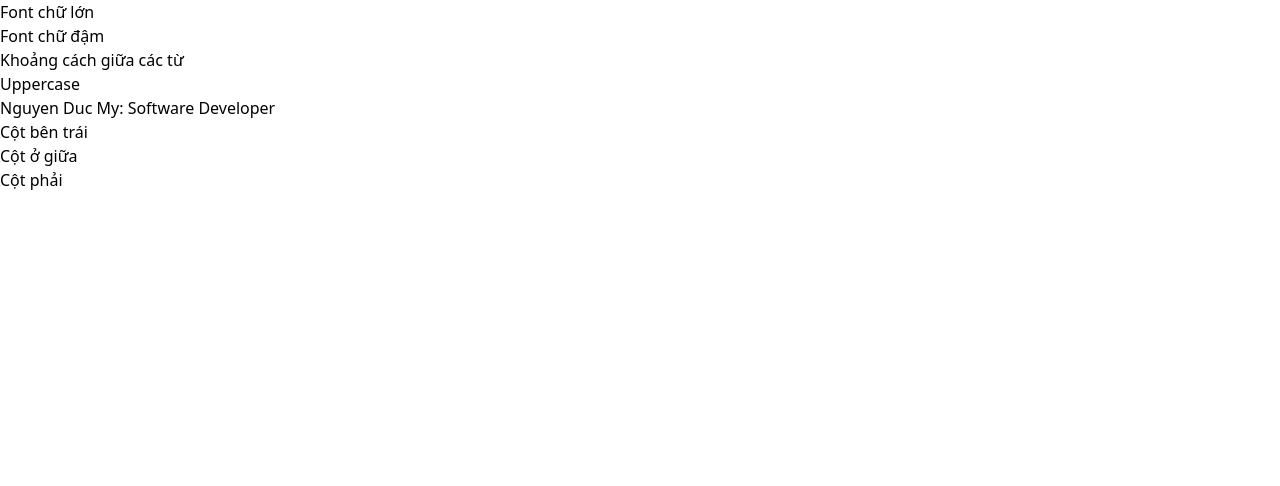
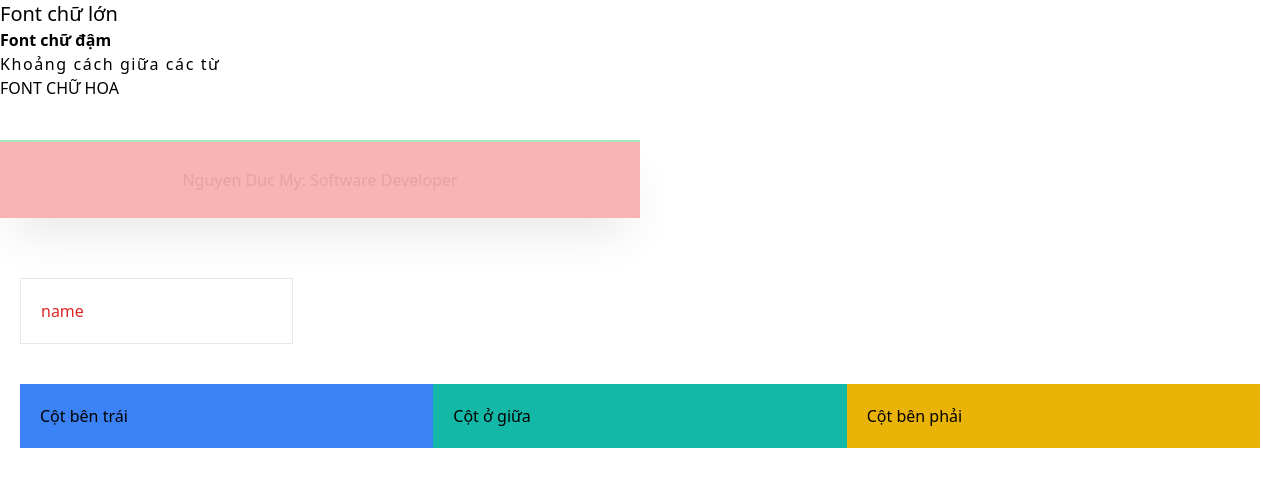
Before and after one commit to tanhoangmy/01_TailwindCSS, a website: page src/index.html in a window 1280 px wide. Drawn offline with Linux system fonts and the light colour scheme.

Commit message:
update first lession

```diff
--- a/src/index.html
+++ b/src/index.html
@@ -9,18 +9,41 @@
 </head>
 
 <body>
-    <!-- Prototype -->
-    <h1 class="">Font chữ lớn</h1>
-    <h1 class="">Font chữ đậm</h1>
-    <h1 class="">Khoảng cách giữa các từ</h1>
-    <h1 class="">Uppercase</h1>
-    <div class="">Nguyen Duc My: Software Developer</div>
+    <!-- Prototype : https://tailwindcss.com/docs/font-size -->
+    <h1 class="text-xl">Font chữ lớn</h1>
+    <h1 class="font-bold">Font chữ đậm</h1>
+    <h1 class="tracking-widest">Khoảng cách giữa các từ</h1>
+    <h1 class="uppercase">font chữ hoa</h1>
+    <div class="leading-9
+    text-center
+    text-red-700
+     bg-red-500
+     w-1/2
+     h-1/2
+     p-5
+     my-10
+     border-t-2
+     border-solid
+     border-green-500
+     opacity-40
+     shadow-2xl
+    ">Nguyen Duc My: Software Developer</div>
+
+    <!-- focus pseudo class -->
+    <input class="
+        border
+        focus:border-red-500
+        focus:outline-none
+        p-5
+        m-5
+        placeholder-red-600
+    " type="text" name="" value="" placeholder="name">
 
     <!-- Layout -->
-    <div class="">
-        <div class="">Cột bên trái</div>
-        <div class="">Cột ở giữa</div>
-        <div class="">Cột phải</div>
+    <div class="md:flex md:flex-wrap m-5">
+        <div class="bg-blue-500 p-5 md:w-1/3">Cột bên trái</div>
+        <div class="bg-teal-500 p-5 md:w-1/3 ">Cột ở giữa</div>
+        <div class="bg-yellow-500 p-5 md:w-1/3 ">Cột bên phải</div>
     </div>
 
 </body>
```
Also changed, not shown: dist/output.css, readme.md.
